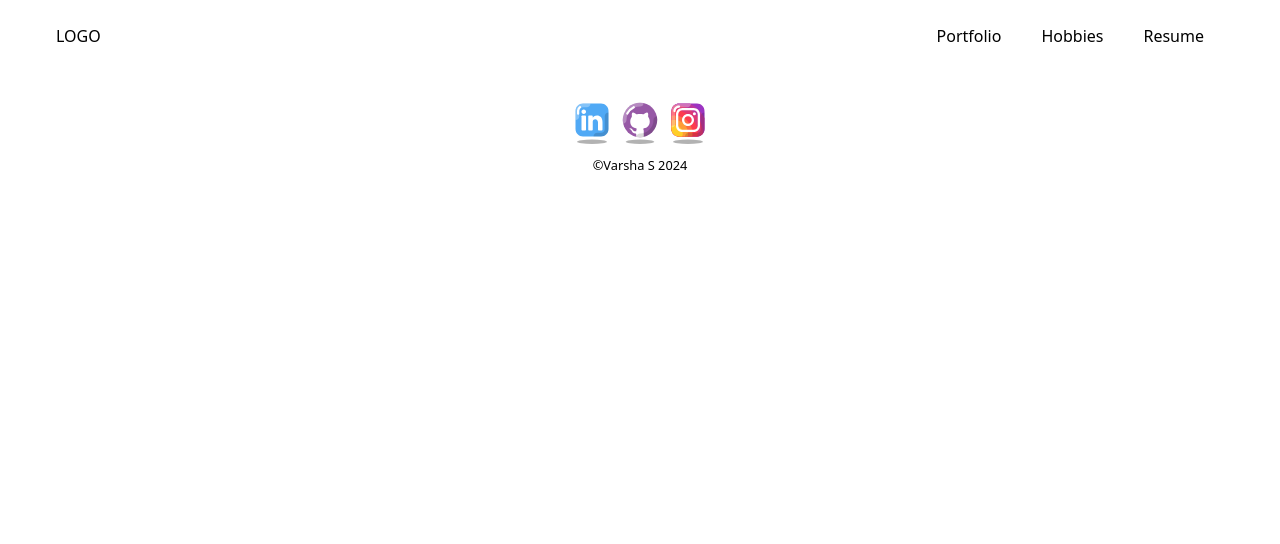
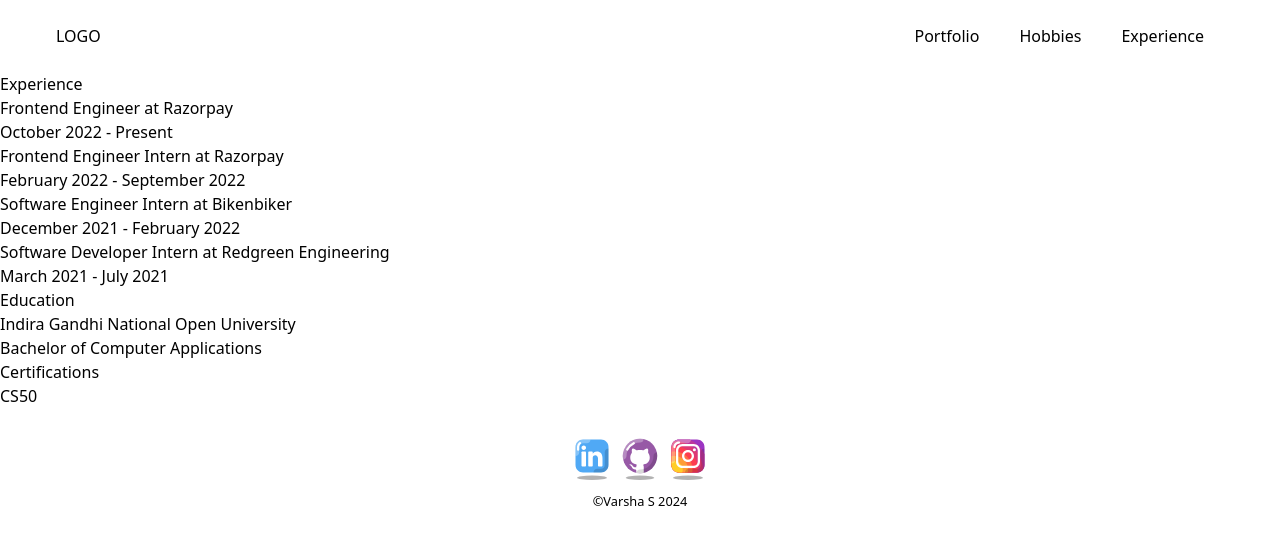
Before and after one commit to girlwhodrawsandstuff/girlwhodrawsandstuff.github.io, a React (Vite) app: page /#/experience in a window 1280 px wide. Shown: the top 544 px of the page. Built offline with nearby package versions, Linux system fonts and the light colour scheme.

Commit message:
feat: rename resume to experience

```diff
--- a/src/App.tsx
+++ b/src/App.tsx
@@ -1,10 +1,10 @@
-import { Route, Routes } from "react-router-dom";
-import Homepage from "./views/Homepage";
-import Portfolio from "./views/Portfolio";
-import Hobbies from "./views/Hobbies";
-import { Footer } from "./shared/components/Footer";
-import { Header } from "./shared/components/Header";
-import Resume from "./views/Resume";
+import { Route, Routes } from 'react-router-dom';
+import Homepage from './views/Homepage';
+import Portfolio from './views/Portfolio';
+import Hobbies from './views/Hobbies';
+import { Footer } from './shared/components/Footer';
+import { Header } from './shared/components/Header';
+import Experience from './views/Experience';
 
 const App = () => {
   return (
@@ -14,7 +14,7 @@
         <Route path="/" element={<Homepage />} />
         <Route path="/portfolio" element={<Portfolio />} />
         <Route path="/hobbies" element={<Hobbies />} />
-        <Route path="/resume" element={<Resume />} />
+        <Route path="/experience" element={<Experience />} />
       </Routes>
       <Footer />
     </>
--- a/src/shared/configs/config.ts
+++ b/src/shared/configs/config.ts
@@ -1,5 +1,5 @@
 export const appConfig = {
   header: {
-    categories: ["Portfolio", "Hobbies", "Resume"],
+    categories: ['Portfolio', 'Hobbies', 'Experience'],
   },
 };
--- a/src/views/Resume.tsx
+++ b/src/views/Experience.tsx
@@ -1,4 +1,4 @@
-const Resume = () => {
+const Experience = () => {
   const experience = [
     {
       company: 'Razorpay',
@@ -67,4 +67,4 @@
   );
 };
 
-export default Resume;
+export default Experience;
```
